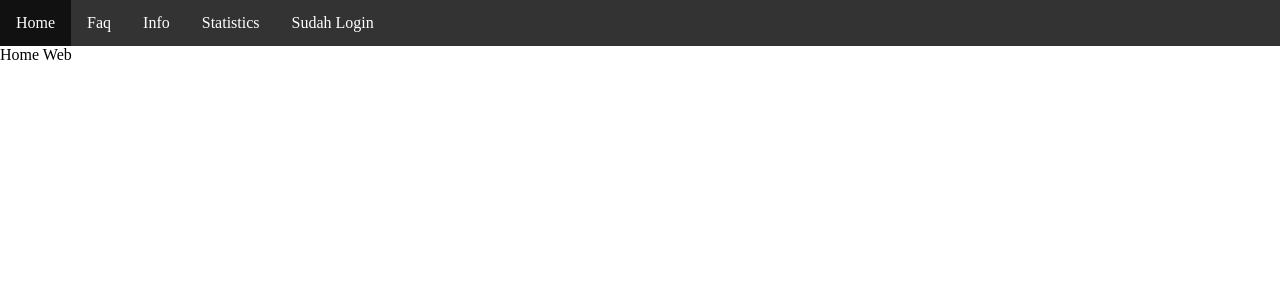
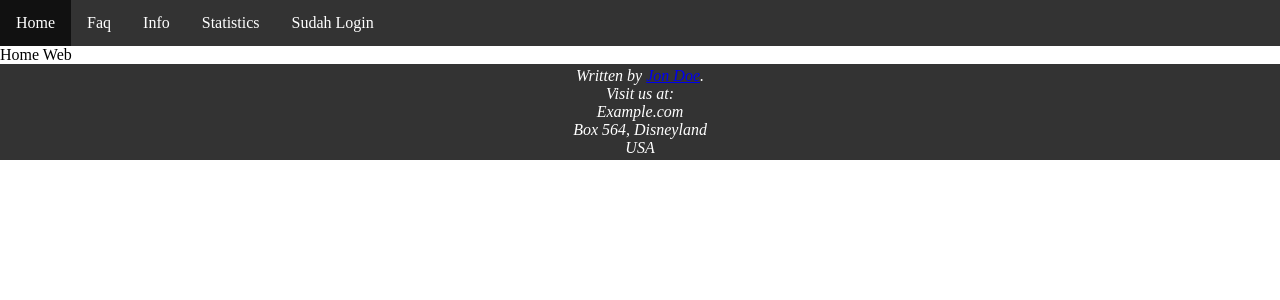
Before and after one commit to qalmurri/website_1, a PHP site: page / in a window 1280 px wide. Shown: the top 300 px of the page. Run offline with PHP 8.4, Linux system fonts and the light colour scheme; a user stored in the database is signed in; data comes from the database, SQL or seed files in the repository; some libraries are stand-ins or nearby versions.

Commit message:
Add files via upload

```diff
--- a/SQL/com_category.sql
+++ b/SQL/com_category.sql
@@ -3,7 +3,7 @@
 -- https://www.phpmyadmin.net/
 --
 -- Host: 127.0.0.1
--- Generation Time: Nov 11, 2022 at 01:00 PM
+-- Generation Time: Nov 14, 2022 at 01:41 AM
 -- Server version: 10.4.25-MariaDB
 -- PHP Version: 8.1.10
 
--- a/SQL/com_data.sql
+++ b/SQL/com_data.sql
@@ -3,7 +3,7 @@
 -- https://www.phpmyadmin.net/
 --
 -- Host: 127.0.0.1
--- Generation Time: Nov 11, 2022 at 01:00 PM
+-- Generation Time: Nov 14, 2022 at 01:41 AM
 -- Server version: 10.4.25-MariaDB
 -- PHP Version: 8.1.10
 
--- a/SQL/com_info.sql
+++ b/SQL/com_info.sql
@@ -3,7 +3,7 @@
 -- https://www.phpmyadmin.net/
 --
 -- Host: 127.0.0.1
--- Generation Time: Nov 11, 2022 at 01:00 PM
+-- Generation Time: Nov 14, 2022 at 01:41 AM
 -- Server version: 10.4.25-MariaDB
 -- PHP Version: 8.1.10
 
--- a/SQL/com_log.sql
+++ b/SQL/com_log.sql
@@ -3,7 +3,7 @@
 -- https://www.phpmyadmin.net/
 --
 -- Host: 127.0.0.1
--- Generation Time: Nov 11, 2022 at 01:00 PM
+-- Generation Time: Nov 14, 2022 at 01:41 AM
 -- Server version: 10.4.25-MariaDB
 -- PHP Version: 8.1.10
 
@@ -64,6 +64,7 @@ CREATE TABLE `log` (
   `id_member` int(11) NOT NULL,
   `id_crud` int(11) NOT NULL,
   `id_action` int(11) NOT NULL,
+  `description_log` varchar(220) NOT NULL,
   `create_log` varchar(220) DEFAULT NULL
 ) ENGINE=InnoDB DEFAULT CHARSET=utf8mb4;
 
--- a/src/function/check_setting.php
+++ b/src/function/check_setting.php
@@ -13,7 +13,7 @@ where id_member=$id";
     $setting = $query->fetch(PDO::FETCH_ASSOC);
     $_SESSION['id_setting'] = $setting['id_setting'];
 
-    $id_section = $_SESSION['id_section'];
+    $id_section = $setting['id_setting'];
 
     $process2 = "SELECT name_section
 FROM section
--- a/src/include/footer/index.php
+++ b/src/include/footer/index.php
@@ -1 +1,12 @@
+<footer>
+
+    <address>
+        Written by <a href="mailto:webmaster@example.com">Jon Doe</a>.<br>
+        Visit us at:<br>
+        Example.com<br>
+        Box 564, Disneyland<br>
+        USA
+    </address>
+</footer>
+
 </html>
--- a/style.css
+++ b/style.css
@@ -25,3 +25,10 @@ li a {
 li a:hover {
     background-color: #111;
 }
+
+footer {
+    text-align: center;
+    padding: 3px;
+    background-color: #333;
+    color: white;
+}
```
Also changed, not shown: SQL/com_user.sql (+10 -7 lines).
